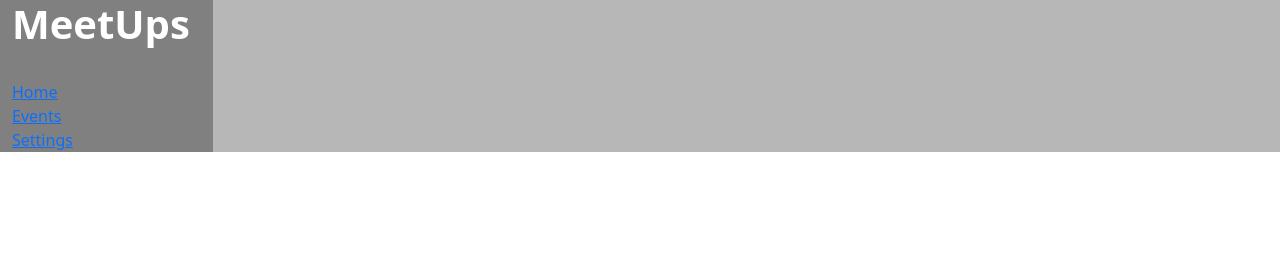
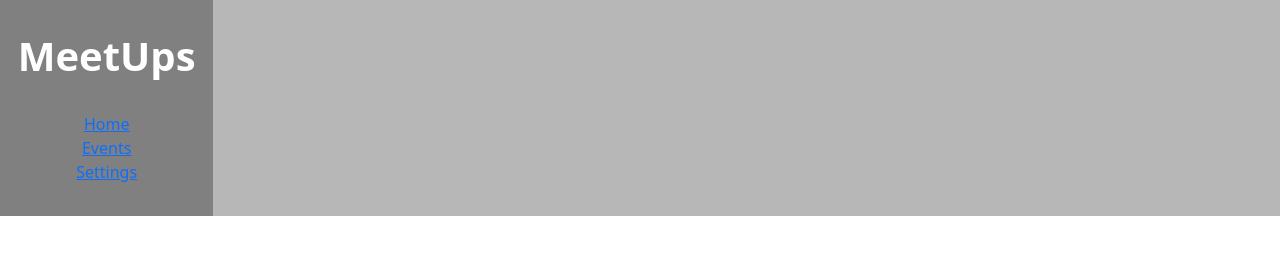
Before and after one commit to nil123532/WDC, a plain HTML site: page events.html in a window 1280 px wide. Drawn offline with nearby package versions, Linux system fonts and the light colour scheme.

Commit message:
Sat, May 7, 2022, 8:43 AM +00:00

```diff
--- a/stylesheets/styles.css
+++ b/stylesheets/styles.css
@@ -11,8 +11,9 @@ footer {
 nav {
     background-color : grey;
     color : white;
-    padding : auto;
+    padding : 2em 0;
     text-decoration : none;
+    text-align : center;
 }
 
 .main-page {
```
